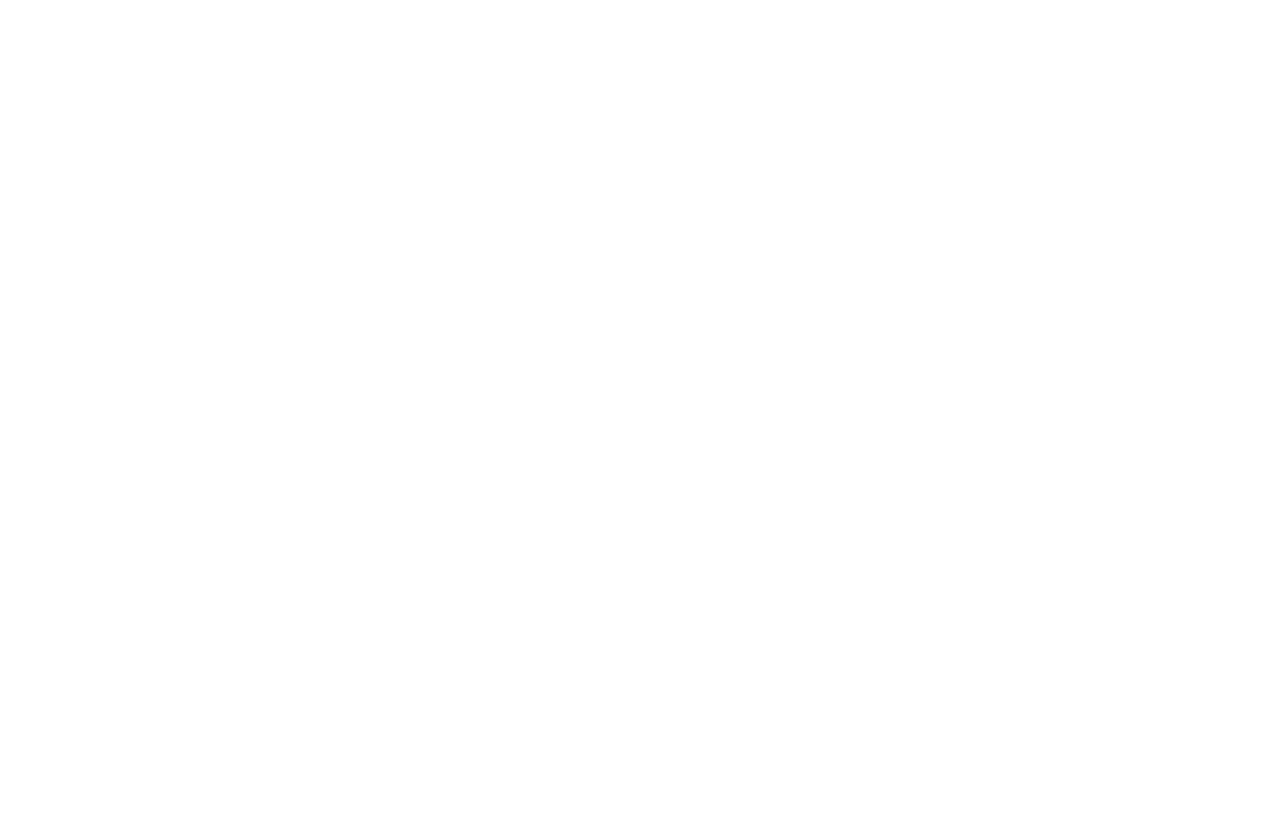
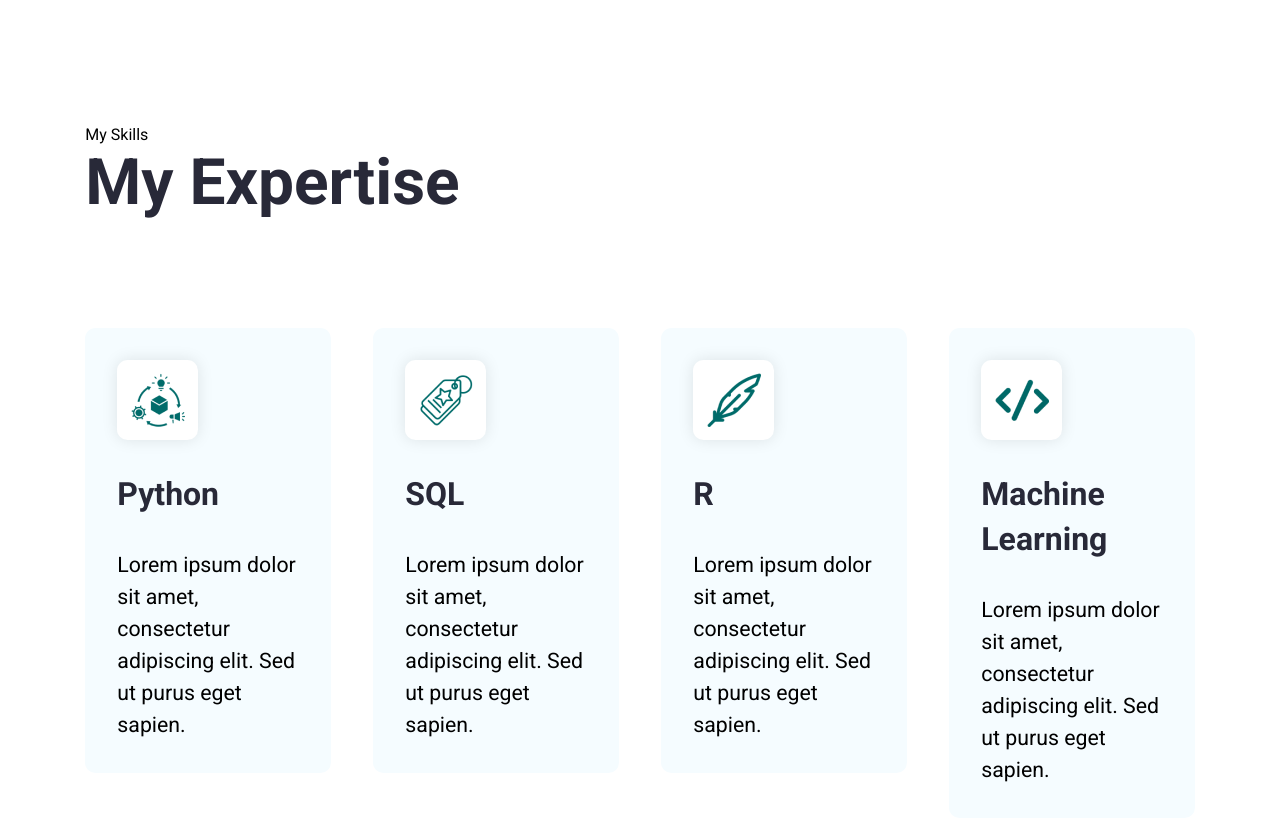
Before and after one commit to wkevin1210/portfolio, a React (Create React App) app: page / in a window 1280 px wide. Shown: the part 720-1540 px from the top of the page. Before the commit the page ends 800 px from the top, so only its background shows below. Built offline with nearby package versions, Linux system fonts and the light colour scheme.

Commit message:
Added MySkills component and data

```diff
--- a/src/App.css
+++ b/src/App.css
@@ -245,3 +245,83 @@
 }
 
 /* Hero Section Style Ends */
+
+/* Skills Section Style */
+.skills-section {
+    padding: 149.33px 85.33px;
+    display: flex;
+    flex-direction: column;
+    justify-content: center;
+    align-items: flex-start;
+    gap: 106.667px;
+}
+
+.skills-section-heading {
+    color: var(--heading-color);
+    font-size: 64px;
+    font-weight: 700;
+    line-height: 77px;
+}
+
+.skills-section-container {
+    display: grid;
+    justify-content: center;
+    align-items: flex-start;
+    gap: 42.6px;
+    grid-template-columns: repeat(4, 1fr);
+}
+
+.skills-section-card {
+    display: flex;
+    flex-direction: column;
+    align-items: flex-start;
+    gap: 32px;
+    flex: 1 0 0;
+    border-radius: 10.6px;
+    background: var(--bg-shade);
+    padding: 32px;
+    min-height: 250px;
+}
+
+.skills-section-card:hover {
+    border-bottom: 4px solid var(--primary);
+}
+
+.skills-section-card:hover .skills-section-description{
+    color: var(--darkblue);
+}
+
+.skills-section-img {
+    display: flex;
+    padding: 13.3px;
+    justify-content: center;
+    align-items: center;
+    gap: 13.3px;
+    border-radius: 10.6px;
+    background: #fff;
+    box-shadow: 0 0 16px 0 rgba(0, 0, 0, 0.1);
+}
+
+.skills-section-card-content {
+    display: flex;
+    flex-direction: column;
+    align-items: flex-start;
+    gap: 32px;
+    align-self: stretch;
+}
+
+.skills-section-title{
+    color: var(--heading-color);
+    font-size: 32px;
+    font-weight: 700;
+    line-height: 45px;
+}
+
+.skills-section-description {
+    color: var(--black);
+    font-size: 21.3px;
+    font-style: normal;
+    font-weight: 400;
+    line-height: 32px;
+}
+/* Skills Section Style Ends */
--- a/src/Pages/Home/Homescreen/index.jsx
+++ b/src/Pages/Home/Homescreen/index.jsx
@@ -1,9 +1,11 @@
 import HeroSection from "../HeroSection";
+import MySkills from "../MySkills";
 
 export default function Home () {
     return (
         <>
             <HeroSection />
+            <MySkills />
         </>
     )
 }
--- a/src/Pages/Home/MySkills.jsx
+++ b/src/Pages/Home/MySkills.jsx
@@ -0,0 +1,25 @@
+import data from "../../data/index.json";
+
+export default function MySkills() {
+    return (
+        <section className="skills-section" id="mySkills">
+            <div className="portfolio-container">
+                <p className="section-title">My Skills</p>
+                <h2 className="skills-section-heading">My Expertise</h2>
+            </div>
+            <div className="skills-section-container">
+                {data?.skills?.map((item, index) => (
+                    <div key={index} className="skills-section-card">
+                        <div className="skills-section-img">
+                            <img src={item.src} alt="Product Chain" />
+                        </div>
+                        <div className="skills-section-card-content">
+                            <h3 className="skills-section-title">{item.title}</h3>
+                            <p className="skills-section-description">{item.description}</p>
+                        </div>
+                    </div>
+                ))}
+            </div>
+        </section>
+    );
+}
--- /dev/null
+++ b/src/data/index.json
@@ -0,0 +1,28 @@
+{
+    "skills": [
+        {
+            "id": "1",
+            "src": "./img/product-chain-1.png",
+            "title": "Python",
+            "description": "Lorem ipsum dolor sit amet, consectetur adipiscing elit. Sed ut purus eget sapien."
+        },
+        {
+            "id": "2",
+            "src": "./img/tag-1.png",
+            "title": "SQL",
+            "description": "Lorem ipsum dolor sit amet, consectetur adipiscing elit. Sed ut purus eget sapien."
+        },
+        {
+            "id": "3",
+            "src": "./img/feather-pen-2.png",
+            "title": "R",
+            "description": "Lorem ipsum dolor sit amet, consectetur adipiscing elit. Sed ut purus eget sapien."
+        },
+        {
+            "id": "4",
+            "src": "./img/feather-pen-1.png",
+            "title": "Machine Learning",
+            "description": "Lorem ipsum dolor sit amet, consectetur adipiscing elit. Sed ut purus eget sapien."
+        }
+    ]
+}
```
